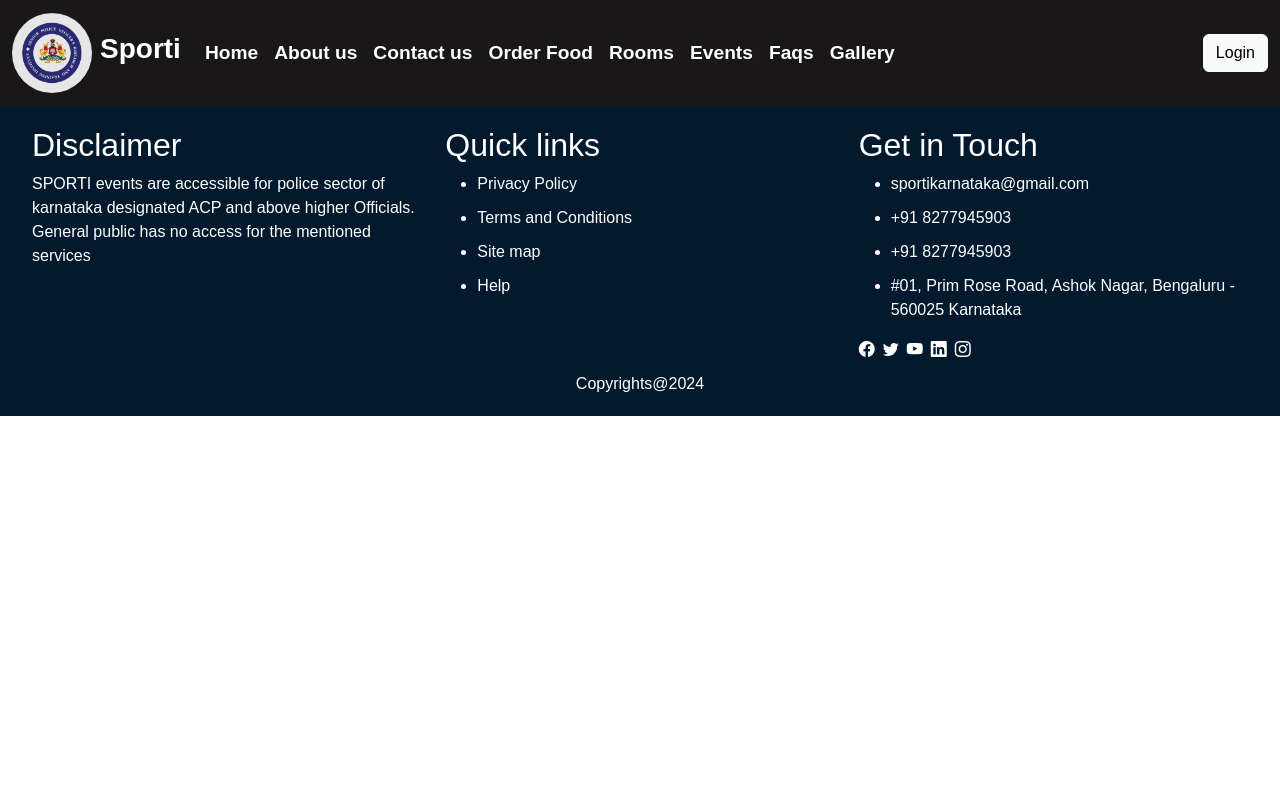
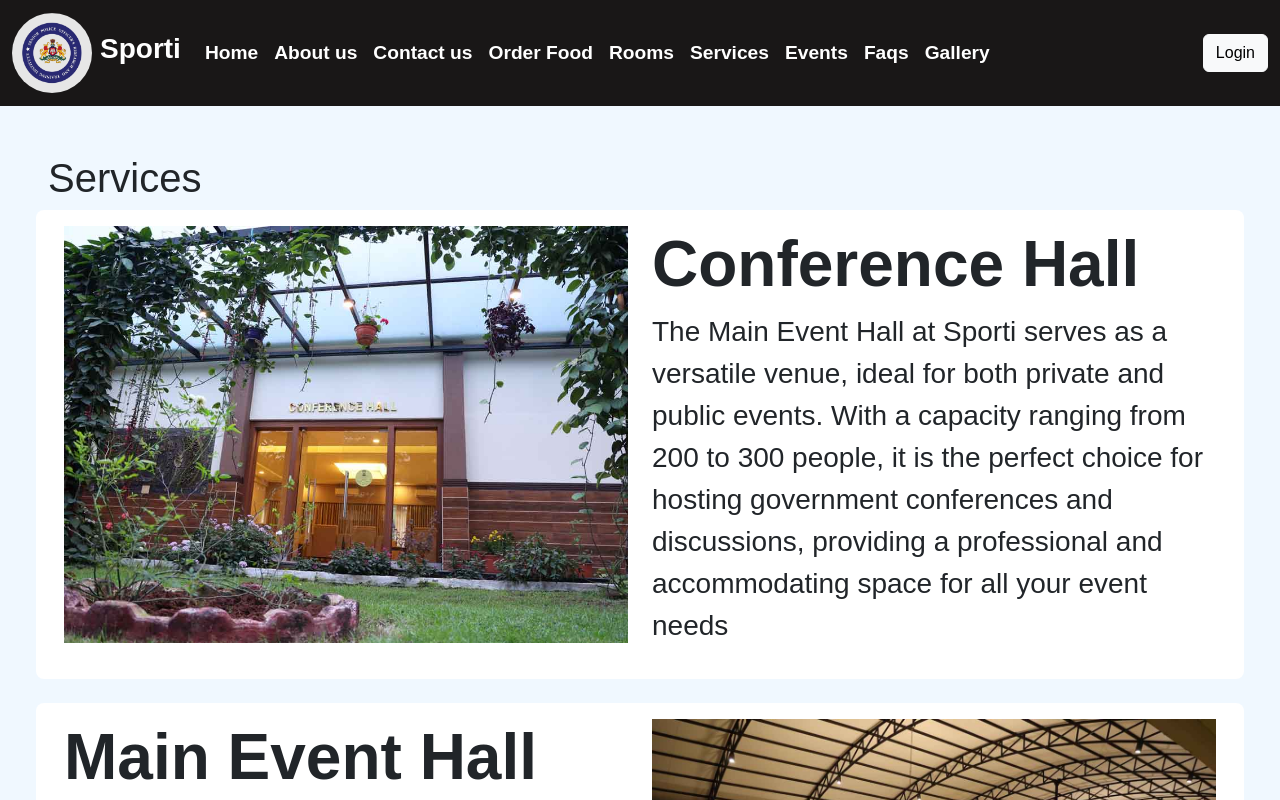
Before and after one commit to bhaskarAntony/new_spoorti, a React (Create React App) app: page /services in a window 1280 px wide. Shown: the top 800 px of the page. Built offline with nearby package versions, Linux system fonts and the light colour scheme.

Commit message:
allfiles

```diff
--- a/src/App.js
+++ b/src/App.js
@@ -24,6 +24,7 @@ import SiteMap from './pages/sitemap/SiteMap';
 import Contact from './pages/contact/Contact';
 import Gallery from './pages/gallery/Gallery';
 import Signup from './pages/signup/Signup';
+import Services from './pages/services/Services';
 
 function App() {
 
@@ -53,6 +54,7 @@ function App() {
       <Route path='/food/order/:id' element={<ViewFood/>}/>
       <Route path='/login' element={<Login/>}/>
       <Route path='/signup' element={<Signup/>}/>
+      <Route path='/services' element={<Services/>}/>
     </Routes>
     <Footer/>
     </BrowserRouter>
--- a/src/components/Header/Header.jsx
+++ b/src/components/Header/Header.jsx
@@ -29,11 +29,12 @@ function Header() {
             style={{ maxHeight: '100px' }}
             navbarScroll
           >
-            <Nav.Link href="/">Home</Nav.Link>
+            <Nav.Link href="/services">Home</Nav.Link>
             <Nav.Link href="/about">About us</Nav.Link>
             <Nav.Link href="/contact">Contact us</Nav.Link>
             <Nav.Link href="/food">Order Food</Nav.Link>
             <Nav.Link href="/room">Rooms</Nav.Link>
+            <Nav.Link href="/services">Services</Nav.Link>
             <Nav.Link href="/event">Events</Nav.Link>
             <Nav.Link href="/faqs">Faqs</Nav.Link>
             <Nav.Link href="/gallery">Gallery</Nav.Link>
@@ -61,6 +62,7 @@ function Header() {
             <li><a href="/food"><i class="bi bi-basket"></i> Order food</a></li>
             <li><a href="/room"><i class="bi bi-building"></i> Book Rooms</a></li>
             <li><a href="/event"><i class="bi bi-stars"></i> Events</a></li>
+            <li><a href="/services"><i class="bi bi-stars"></i> Services</a></li>
             <li><a href="/faqs"><i class="bi bi-stars"></i> Faqs</a></li>
             <li><a href="/gallery"><i class="bi bi-images"></i> Gallery</a></li>
             <li><a href="/login" className='btn btn-light w-100 p-3'>Login</a></li>
--- /dev/null
+++ b/src/data/services.js
@@ -0,0 +1,61 @@
+const servicesData = [
+    {
+        title:'Conference Hall',
+        desc:'The Main Event Hall at Sporti serves as a versatile venue, ideal for both private and public events. With a capacity ranging from 200 to 300 people, it is the perfect choice for hosting government conferences and discussions, providing a professional and accommodating space for all your event needs',
+        image:'/images/facilities/Event_Conference_corosel_2.jpg'
+    },
+    {
+        title:'Main Event Hall',
+        desc:'Welcome to Sportis Main Event Hall, ideal for private gatherings and government conferences. With a capacity for 200+ guests, our spacious and comfortable hall guarantees a seamless and memorable event experience.',
+        image:'/images/facilities/smmmfh_carousal_2.jpg'
+    },
+    {
+        title:'Mini Theatre',
+        desc:'Sporti Guest House offers a unique cinematic experience with its Mini Theatre. Equipped with luxurious seating for over 30 guests, its the perfect venue for documentaries and movie screenings. Explore the world of cinema in style and comfort at Sporti.',
+        image:'/images/facilities/Event_MiniTheatre_Inaguration_107.jpg'
+    }
+    , {
+        title:'Accomodation',
+        desc:'Sporti offers a variety of comfortable A/C rooms, including Standard, Family, and VIP options. Each room is well-appointed with modern amenities, ensuring a pleasant and relaxing stay. Guests can enjoy additional perks like complimentary breakfast, high-speed Wi-Fi, and access to our fitness centre.',
+        image:'/images/facilities/smsr_vip_1.jpg'
+    },
+    {
+        title:'Dining',
+        desc:'The dining hall at Sporti, offers a delightful dining experience. Guests can choose from a diverse menu or request customised dishes. Impeccable service and a comfortable ambiance await you.',
+        image:'/images/facilities/smmr_carousal_1.jpg'
+    },
+    {
+        title:'Barbeque',
+        desc:'The BBQ area at Sporti is a versatile rooftop dining venue that boasts mesmerising lighting and ambiance, perfect for hosting government, private, and professional ceremonies or functions. With a scenic backdrop and top-notch facilities, its an ideal choice for your special events.',
+        image:'/images/facilities/smmb_banner_1.jpg'
+    },
+    {
+        title:'GYM',
+        desc:'At Sporti, we are proud to offer top-notch facilities, including a well-equipped gym, for police officers and their families. Our gym provides a perfect space for fitness needs, ensuring a comfortable and enjoyable stay. We are committed to serving those who protect our communities.',
+        image:' /images/facilities/smwh_banner_7.jpg'
+    },
+    {
+        title:'Badminton',
+        desc:'The Badminton Court at our Sporti’s a premier facility designed to provide enthusiasts with an exceptional sporting experience. Equipped with top-notch amenities and maintained to the highest standards, our court offers a perfect setting for players to enjoy thrilling badminton matches in a comfortable and welcoming environment.',
+        image:'/images/facilities/badminton.jpg'
+    },
+    {
+        title:'Table Tennis',
+        desc:'The Badminton Court at our Sporti’s a premier facility designed to provide enthusiasts with an exceptional sporting experience. Equipped with top-notch amenities and maintained to the highest standards, our court offers a perfect setting for players to enjoy thrilling badminton matches in a comfortable and welcoming environment.',
+        image:'/images/facilities/tabletennis.jpg'
+    },
+    {
+        title:'Billiards',
+        desc:'Billiards is a popular indoor sport enjoyed by officers/guests at Sporti. Our well-equipped game room offers a relaxing atmosphere for players to showcase their skills and enjoy friendly competition.',
+        image:'/images/facilities/billiards.jpg'
+    },
+    {
+        title:'Parking',
+        desc:'Sporti Guest House offers a spacious and convenient parking facility, accommodating up to 100 cars. Our extensive parking area ensures a hassle-free experience for visitors, making it an ideal choice for those seeking comfortable accommodation with ample parking space.',
+        image:'/images/facilities/parking.jpg'
+    },
+
+]
+
+
+export default servicesData
--- a/src/pages/Login.jsx
+++ b/src/pages/Login.jsx
@@ -1,31 +1,54 @@
-import React from 'react'
-import { Link } from 'react-router-dom'
+import React, { useState } from 'react';
+import axios from 'axios';
 
 function Login() {
+    const [email, setEmail] = useState('');
+    const [password, setPassword] = useState('');
+    const [token, setToken] = useState('');
+
+    const handleLogin = async () => {
+        try {
+            const response = await axios.post('http://localhost:5000/login', { email, password });
+            setToken(response.data.token);
+            alert('Login successful');
+        } catch (error) {
+            alert('Login failed. Please check your email and password.');
+        }
+    };
+
+    const handleRegister = async () => {
+        try {
+            await axios.post('http://localhost:5000/register', { email, password });
+            alert('Registration successful');
+        } catch (error) {
+            alert('Registration failed. Please try again.');
+        }
+    };
+
     return (
         <div className='container login'>
             <div className="card shadow">
                 <h1 className="fs-3">Login to Access Sporti</h1>
                 <div className="form-group mt-3">
-                <label htmlFor="">username</label>
-                <input type="text" placeholder='Username' className="p-3 form-control" />
+                    <label htmlFor="">Username</label>
+                    <input type="text" placeholder='Username' className="p-3 form-control" value={email} onChange={(e) => setEmail(e.target.value)} />
                 </div>
                 <div className="form-group mt-3">
-                <label htmlFor="">password</label>
-                <input type="password" placeholder='password' className="p-3 form-control" />
+                    <label htmlFor="">Password</label>
+                    <input type="password" placeholder='Password' className="p-3 form-control" value={password} onChange={(e) => setPassword(e.target.value)} />
                 </div>
-            <div class="form-check mt-3">
-            <input class="form-check-input" type="checkbox" value="" id="flexCheckDefault"/>
-            <label class="form-check-label" for="flexCheckDefault">
+                <div className="form-check mt-3">
+                    <input className="form-check-input" type="checkbox" value="" id="flexCheckDefault" />
+                    <label className="form-check-label" htmlFor="flexCheckDefault">
                         Accept Sporti privacy policy
                     </label>
                 </div>
-
-            <Link to={'/'} className="btn btn-primary mt-3 p-3">Login</Link>
-            <span className="fs-6 mt-3">You Dont Have Any Account? <a href="/signup">Create Account</a></span>
+                <button className="btn btn-primary mt-3 p-3" onClick={handleLogin}>Login</button>
+                <button className="btn btn-primary mt-3 p-3" onClick={handleRegister}>Register</button>
+                <span className="fs-6 mt-3">Don't have an account? <a href="/signup">Create Account</a></span>
             </div>
         </div>
-  )
+    );
 }
 
-export default Login
+export default Login;
--- /dev/null
+++ b/src/pages/services/Services.jsx
@@ -0,0 +1,39 @@
+import React from 'react';
+import servicesData from '../../data/services';
+import './style.css';
+
+function Services() {
+  return (
+    <div className='services container-fluid p-2 p-md-5'>
+       <h1 className="fs-1 fw-bol">Services</h1>
+
+       {
+        servicesData.map((item, index) => (
+            <div className="row bg-white p-3 rounded-3 mb-4" key={index}>
+                <div className={`${index % 2 === 0 ? 'order-1' : 'order-2'} col-12 col-md-6`}>
+                    <img src={item.image} alt="" className="w-100" />
+                </div>
+                <div className={`${index % 2 === 0 ? 'order-2' : 'order-1'} col-12 col-md-6`}>
+                  <h1 className="display-3 fw-bold">{item.title}</h1>
+                  <p className="mt-2 fs-3">{item.desc}</p>
+                </div>
+            </div>
+        ))
+       }
+
+       <div className="all-services">
+        {
+            servicesData.map((item, index)=>(
+                <div className="service-card">
+                    <img src={item.image} alt="" className="w-100" />
+                    <h1 className="fs-4">{item.title}</h1>
+                </div>
+            ))
+        }
+       </div>
+
+    </div>
+  );
+}
+
+export default Services;
--- /dev/null
+++ b/src/pages/services/style.css
@@ -0,0 +1,14 @@
+.services{
+    background-color: aliceblue;
+}
+.all-services{
+    display: flex;
+    flex-wrap: nowrap;
+    gap: 20px;
+    overflow: auto;
+  scroll-snap-type: x mandatory;
+}
+.service-card{
+    min-width: 300px;
+    padding: 20px;
+}
```
Lines whose indentation alone changed are shown as unchanged.
